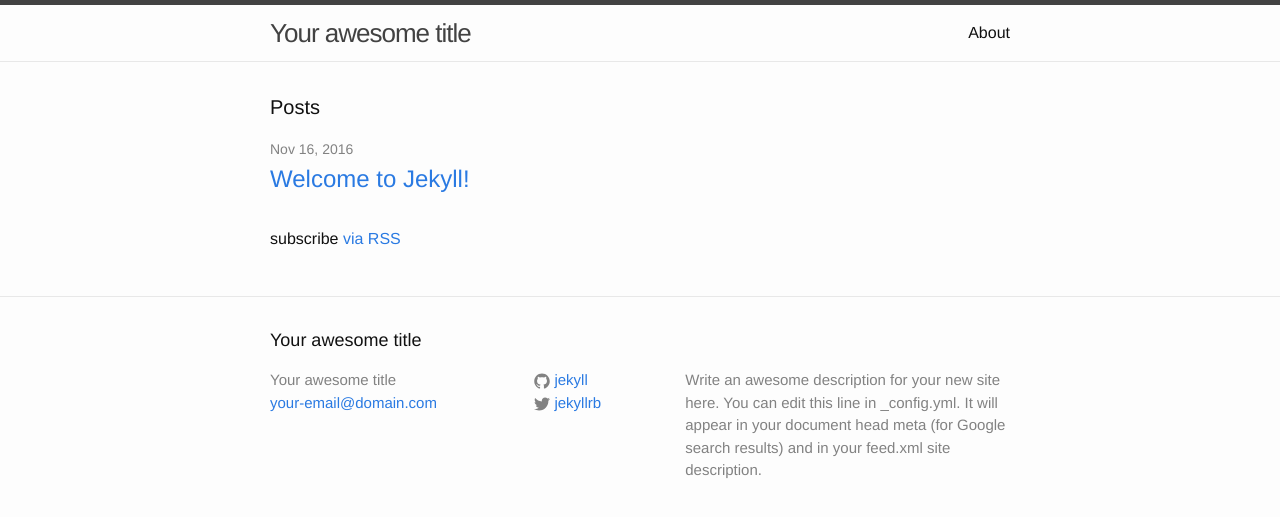
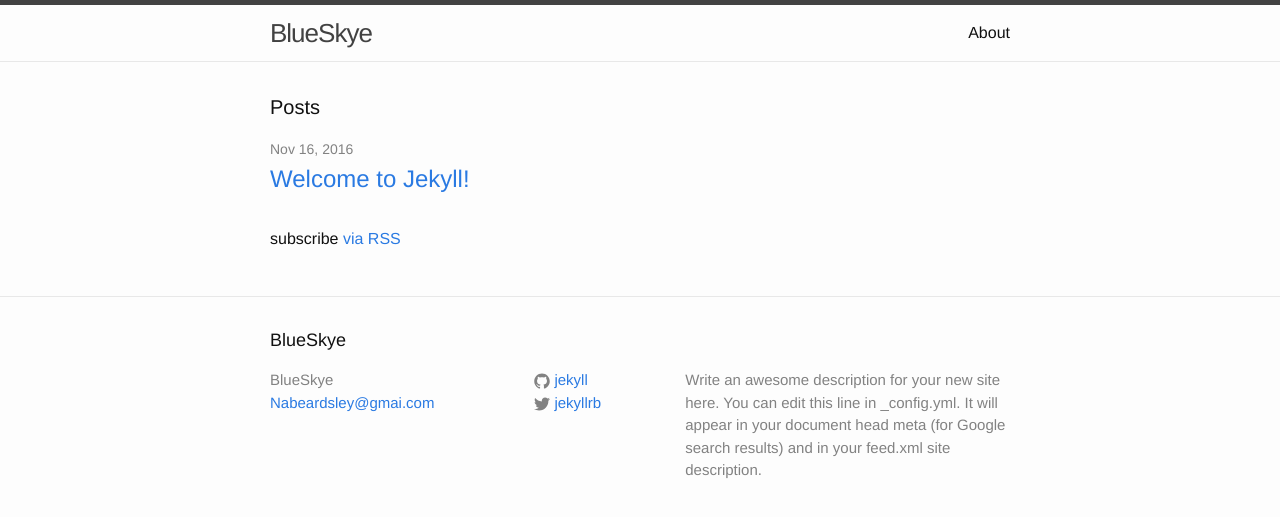
Before and after one commit to Nabeardsley/Nabeardsley.github.io, a Jekyll site: the page built from index.html, in a window 1280 px wide. Shown: the top 517 px of the page. Built offline with Jekyll 4.4.1, drawn with Linux system fonts in a browser that asks for light colours.

Commit message:
Update _config.yml

```diff
--- a/_config.yml
+++ b/_config.yml
@@ -6,8 +6,8 @@
 # 'jekyll serve'. If you change this file, please restart the server process.
 
 # Site settings
-title: Your awesome title
-email: your-email@domain.com
+title: BlueSkye
+email: Nabeardsley@gmai.com
 description: > # this means to ignore newlines until "baseurl:"
   Write an awesome description for your new site here. You can edit this
   line in _config.yml. It will appear in your document head meta (for
```
